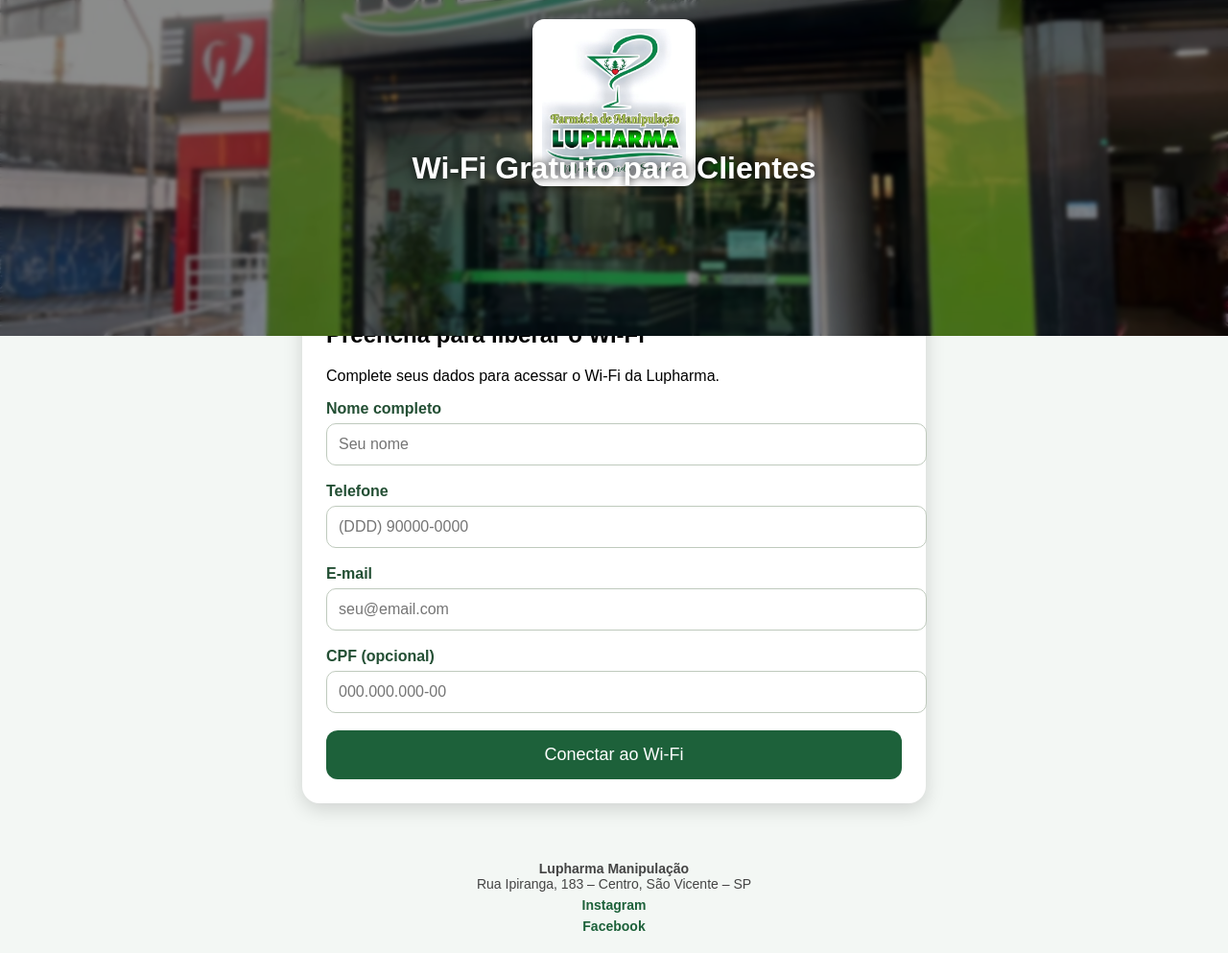
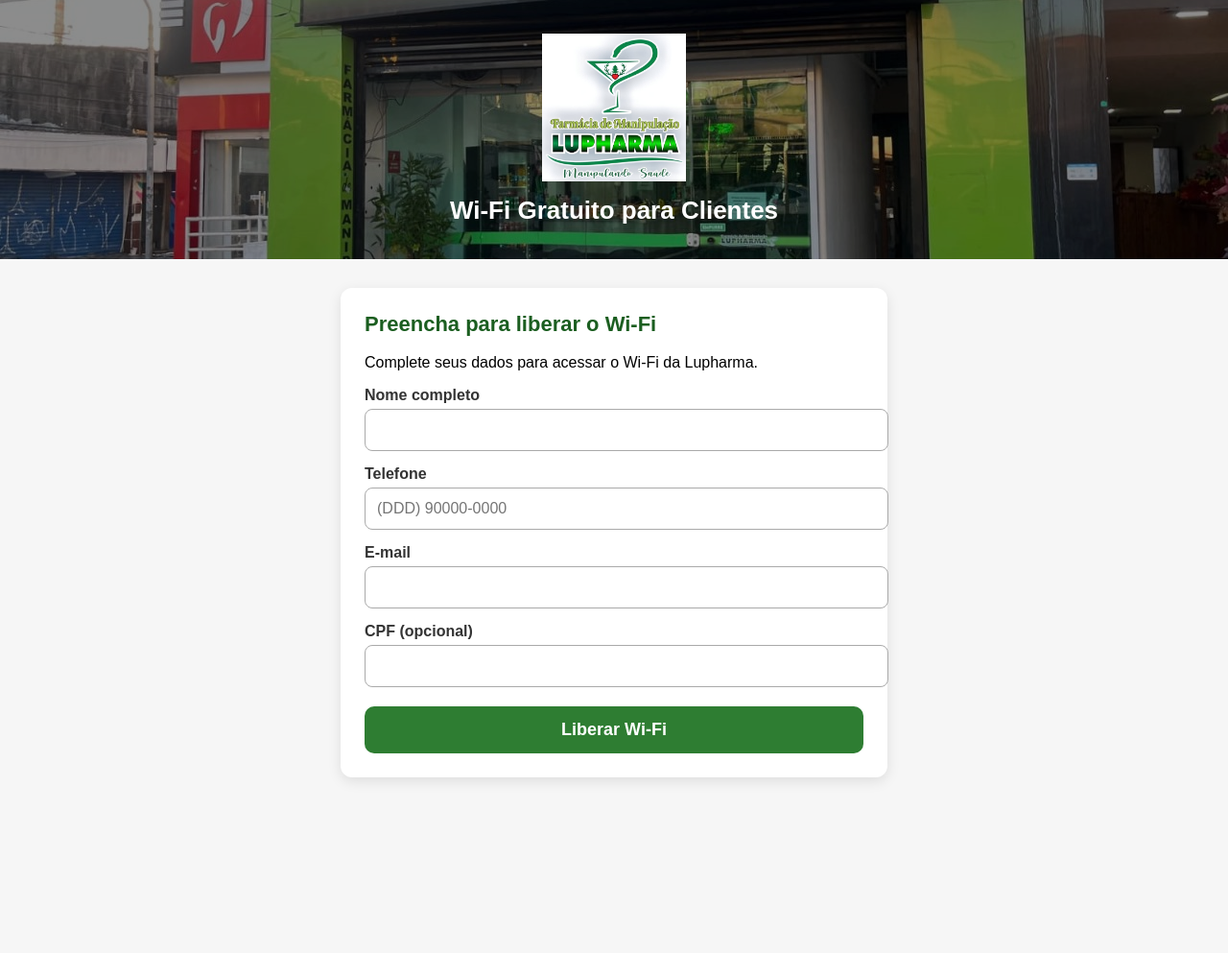
Before and after one commit to Lupharmanipulacao/lupharma-site, a plain HTML site: page index.html in a window 1280 px wide. Shown: the whole page at 96% size. After the commit the page ends 840 px from the top, so only its background shows below. Drawn offline with Linux system fonts and the light colour scheme.

Commit message:
Update index.html

```diff
--- a/index.html
+++ b/index.html
@@ -1,5 +1,5 @@
 <!DOCTYPE html>
-<html lang="pt-BR">
+<html lang="pt-br">
 <head>
 <meta charset="UTF-8">
 <meta name="viewport" content="width=device-width, initial-scale=1.0">
@@ -9,176 +9,135 @@
     body {
         margin: 0;
         font-family: Arial, sans-serif;
-        background: #f3f7f4;
+        background: #f6f6f6;
     }
 
-    .hero {
+    /* ===== BANNER ===== */
+    .header {
         position: relative;
         width: 100%;
-        height: 350px;
-        background: url("fachada.jpg") center/cover no-repeat;
+        height: 270px;
         display: flex;
+        align-items: center;
         justify-content: center;
-        align-items: center;
+        flex-direction: column;
+        color: white;
+        text-align: center;
+        overflow: hidden;
     }
 
-    .hero::before {
-        content: "";
+    .header img.fachada {
         position: absolute;
-        inset: 0;
-        background: rgba(0, 0, 0, 0.45);
-        backdrop-filter: blur(2px);
+        width: 100%;
+        height: 100%;
+        object-fit: cover;
+        object-position: center;
+        top: 0;
+        left: 0;
+        z-index: -1;
+        filter: brightness(0.55);
     }
 
-    .logo-topo {
-        position: absolute;
-        top: 20px;
-        left: 50%;
-        transform: translateX(-50%);
+    .header img.logo {
         width: 150px;
-        background: white;
-        padding: 10px;
-        border-radius: 12px;
-        box-shadow: 0 4px 12px rgba(0,0,0,0.3);
+        height: auto;
+        margin-bottom: 10px;
     }
 
-    .hero h1 {
-        position: relative;
-        color: #ffffff;
-        text-align: center;
-        font-size: 32px;
-        text-shadow: 0 0 10px rgba(0,0,0,0.9);
+    .header h1 {
+        margin: 0;
+        margin-top: 5px;
+        font-size: 26px;
+        font-weight: bold;
+        padding: 0 10px;
     }
 
-    .form-container {
+    /* ===== CONTAINER ===== */
+    .container {
+        max-width: 520px;
+        margin: 30px auto;
         background: white;
-        width: 90%;
-        max-width: 600px;
-        margin: -60px auto 40px;
         padding: 25px;
-        border-radius: 18px;
-        box-shadow: 0 6px 20px rgba(0,0,0,0.15);
+        border-radius: 12px;
+        box-shadow: 0 4px 14px rgba(0,0,0,0.1);
+    }
+
+    h2 {
+        margin-top: 0;
+        color: #1b5e20;
+        font-size: 22px;
     }
 
     label {
-        font-size: 16px;
+        display: block;
+        margin-top: 15px;
         font-weight: bold;
-        color: #234f34;
+        color: #333;
     }
 
     input {
         width: 100%;
         padding: 12px;
-        margin-top: 6px;
-        margin-bottom: 18px;
-        border-radius: 10px;
-        border: 1px solid #bfcabd;
+        margin-top: 5px;
+        border-radius: 8px;
+        border: 1px solid #aaa;
         font-size: 16px;
     }
 
     button {
         width: 100%;
-        padding: 15px;
+        margin-top: 20px;
+        padding: 14px;
+        background: #2e7d32;
+        color: white;
+        font-size: 18px;
         border: none;
-        font-size: 18px;
-        background: #1d613a;
-        color: white;
-        border-radius: 12px;
+        border-radius: 10px;
         cursor: pointer;
-        transition: 0.3s;
+        font-weight: bold;
     }
 
     button:hover {
-        background: #174f30;
-    }
-
-    .rodape {
-        text-align: center;
-        padding: 20px;
-        color: #444;
-        font-size: 14px;
-    }
-
-    .social a {
-        color: #1d613a;
-        font-weight: bold;
-        text-decoration: none;
-        display: block;
-        margin-top: 6px;
-    }
-
-    /* Página de agradecimento */
-    #thanks {
-        display: none;
-        text-align: center;
-        padding: 40px;
-    }
-
-    #thanks h2 {
-        color: #1d613a;
-        font-size: 28px;
-    }
-
-    #thanks p {
-        color: #333;
-        font-size: 18px;
+        background: #256628;
     }
 </style>
 
 </head>
 <body>
 
-<div id="main">
-
-    <div class="hero">
-        <img class="logo-topo" src="logo.png" alt="Logo Lupharma">
+<!-- ===== BANNER ===== -->
+<div class="header">
+    <img class="fachada" src="fachada.jpg">
+    <img class="logo" src="logo.png">
     <h1>Wi-Fi Gratuito para Clientes</h1>
 </div>
 
-    <div class="form-container">
+<!-- ===== FORMULÁRIO ===== -->
+<div class="container">
     <h2>Preencha para liberar o Wi-Fi</h2>
     <p>Complete seus dados para acessar o Wi-Fi da Lupharma.</p>
 
     <form id="wifiForm">
         <label>Nome completo</label>
-            <input id="nome" type="text" placeholder="Seu nome" required>
+        <input type="text" id="nome" required>
 
         <label>Telefone</label>
-            <input id="telefone" type="tel" placeholder="(DDD) 90000-0000" required>
+        <input type="text" id="telefone" placeholder="(DDD) 90000-0000" required>
 
         <label>E-mail</label>
-            <input id="email" type="email" placeholder="seu@email.com" required>
+        <input type="email" id="email">
 
         <label>CPF (opcional)</label>
-            <input id="cpf" type="text" placeholder="000.000.000-00">
+        <input type="text" id="cpf">
 
-            <button type="submit">Conectar ao Wi-Fi</button>
+        <button type="submit">Liberar Wi-Fi</button>
     </form>
-    </div>
-
-    <div class="rodape">
-        <strong>Lupharma Manipulação</strong><br>
-        Rua Ipiranga, 183 – Centro, São Vicente – SP
-
-        <div class="social">
-            <a href="https://www.instagram.com/lupharma183" target="_blank">Instagram</a>
-            <a href="https://www.facebook.com/share/1DJES4Ho99/" target="_blank">Facebook</a>
-        </div>
-    </div>
-
-</div>
-
-<!-- Página de agradecimento -->
-<div id="thanks">
-    <h2>Obrigado! ✔</h2>
-    <p>Seu acesso ao Wi-Fi foi liberado.</p>
-    <p>Você será redirecionado em instantes…</p>
 </div>
 
 <script>
 const scriptURL = "https://script.google.com/macros/s/AKfycbxxxNqvveetMTKtazqtwSr1STs_LRn4QBoqTmPowHmgJt5Wj5YLhjl2idu6-mSLKmQp/exec";
 
-document.getElementById("wifiForm").addEventListener("submit", function(e) {
+document.getElementById("wifiForm").addEventListener("submit", function(e){
     e.preventDefault();
 
     const dados = {
@@ -189,23 +148,14 @@ document.getElementById("wifiForm").addEventListener("submit", function(e) {
     };
 
     fetch(scriptURL, {
-        method: "POST",
+        method: 'POST',
         body: JSON.stringify(dados),
         headers: { "Content-Type": "application/json" }
     })
     .then(res => {
-        // Esconde o site
-        document.getElementById("main").style.display = "none";
-
-        // Mostra a tela de agradecimento
-        document.getElementById("thanks").style.display = "block";
-
-        // Aguarda 3 segundos e redireciona
-        setTimeout(() => {
-            window.location.href = "https://www.instagram.com/lupharma183";
-        }, 3000);
+        window.location.href = "obrigado.html"; // Redireciona para página de agradecimento
     })
-    .catch(err => alert("Erro ao enviar, tente novamente."));
+    .catch(err => alert("Erro ao enviar. Tente novamente."));
 });
 </script>
 
```
Lines whose indentation alone changed are shown as unchanged.
